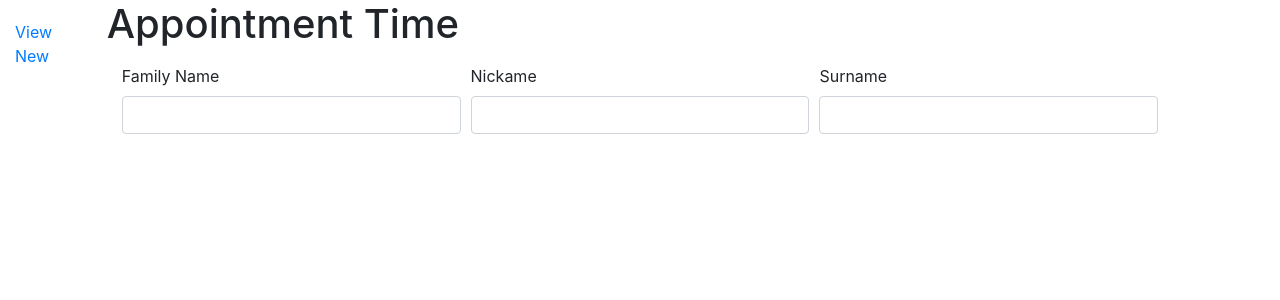
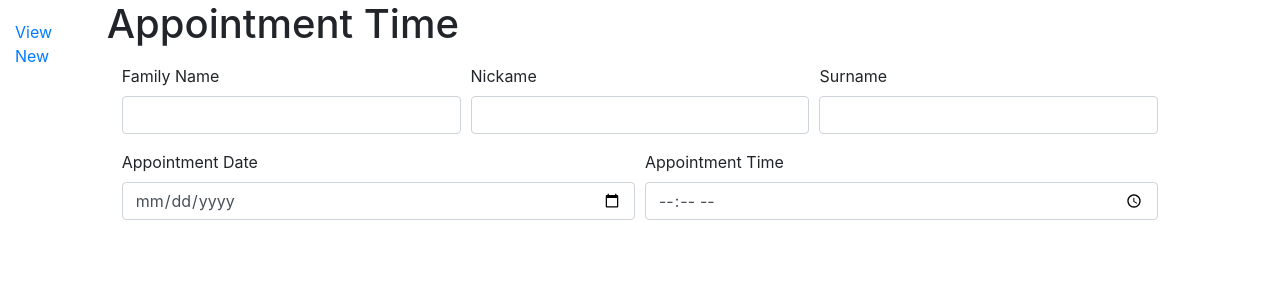
Before and after one commit to bengkel-linux/django-stuff, a Django app: template hospitalmgmt/appointment/templates/detail.html in a window 1280 px wide. Shown: the top 300 px of the page. Run offline with Django 3.2, Linux system fonts and the light colour scheme; the template is opened without the code that fills it, so the values that code supplies are empty; some libraries are stand-ins or nearby versions.

Commit message:
added the time and date for appointment

```diff
--- a/hospitalmgmt/appointment/templates/detail.html
+++ b/hospitalmgmt/appointment/templates/detail.html
@@ -33,6 +33,16 @@
                     <input type="text" class="form-control" id="surName" value="{{ appointment.surName|default_if_none:""|title }}">
                 </div>
             </div>
+            <div class="form-row">
+                <div class="form-group col-md-6">
+                    <label for="apptDate">Appointment Date</label>
+                    <input type="date" class="form-control" id="apptDate" value="{{ appointment.appointmentDate|date:"Y-m-d" }}">
+                </div>
+                <div class="form-group col-md-6">
+                    <label for="apptTime">Appointment Time</label>
+                    <input type="time" class="form-control" id="apptTime" value="{{ appointment.appointmentDate|date:"H:i" }}">
+                </div>
+            </div>
         </form>
     </div>
 </div>
```
